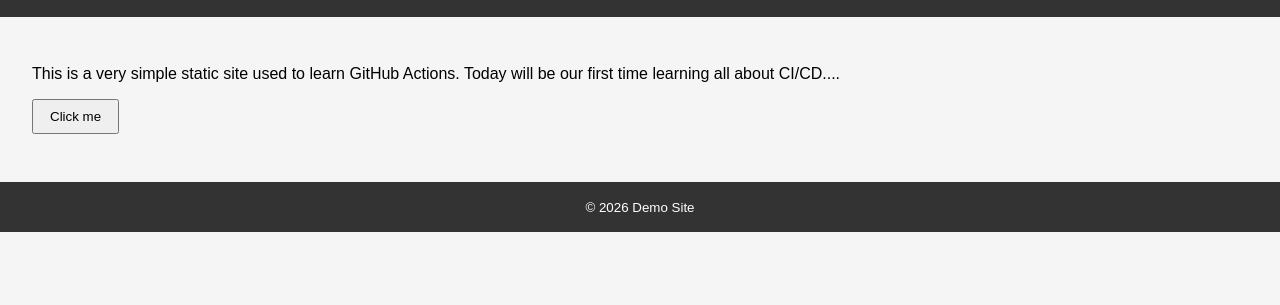
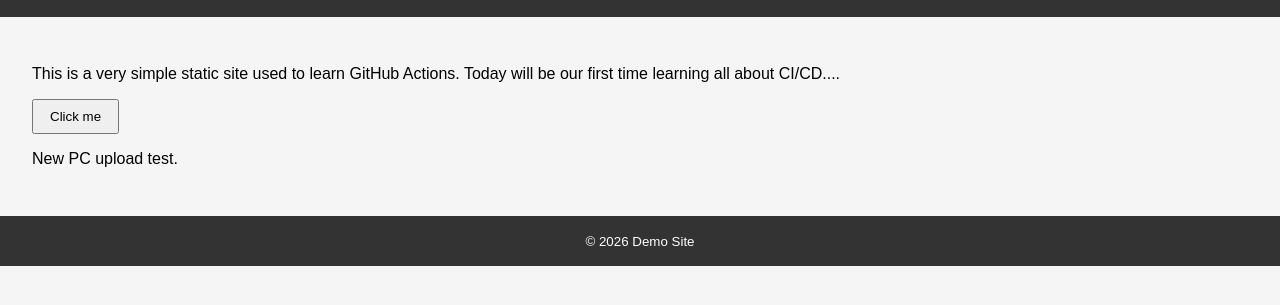
Before and after one commit to sylvester196/demo-startup, a plain HTML site: page index.html in a window 1280 px wide. Shown: the part 95-400 px from the top of the page. Drawn offline with Linux system fonts and the light colour scheme.

Commit message:
new pc test

```diff
--- a/index.html
+++ b/index.html
@@ -17,6 +17,7 @@
       </p>
       <button id="clickMe">Click me</button>
       <p id="message"></p>
+      <p>New PC upload test.</p>
     </main>
 
     <footer>
```
